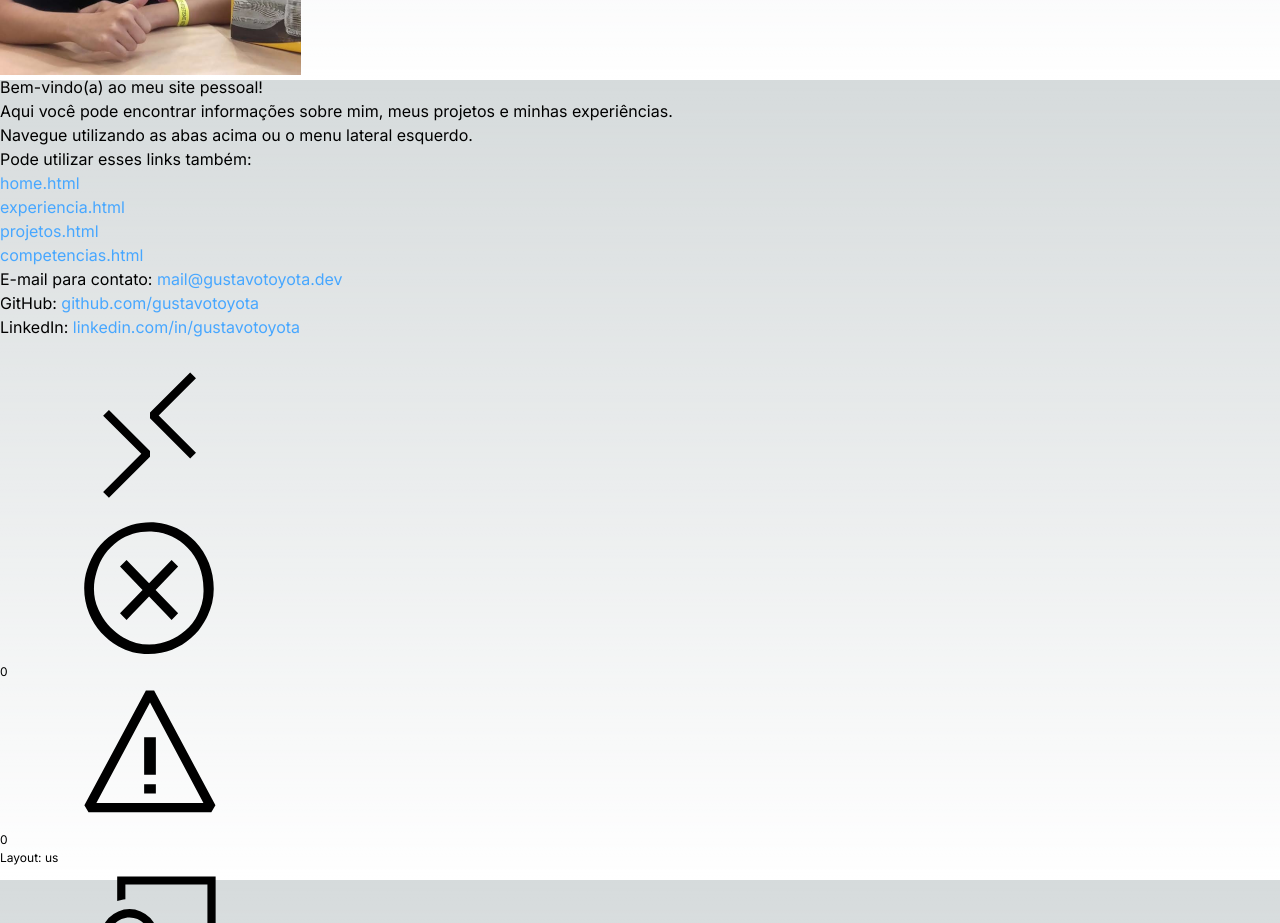
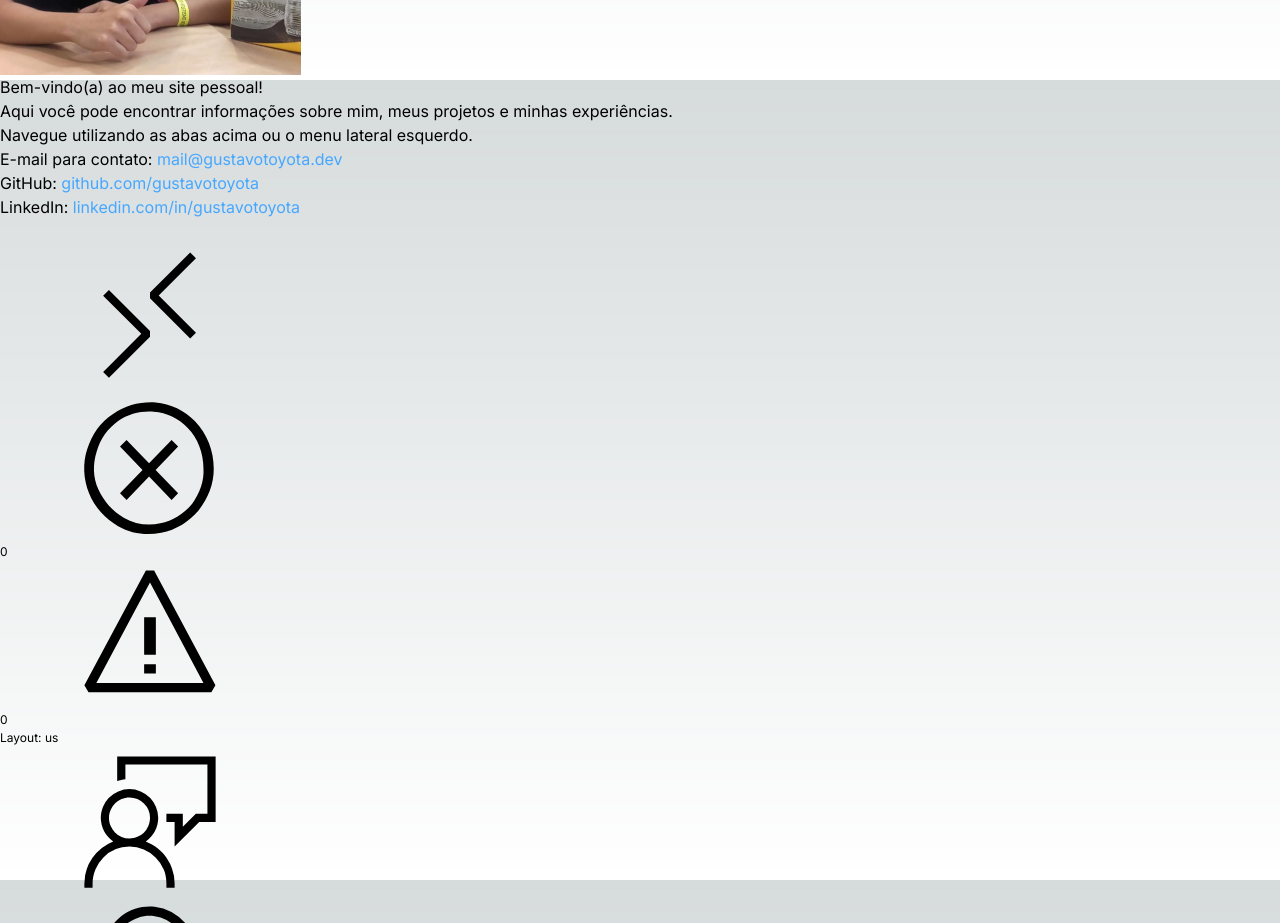
Before and after one commit to gustavotoyota/website, a Next.js app: page / in a window 1280 px wide. Shown: the part 4720-5643 px from the top of the page. Built offline with nearby package versions, Linux system fonts and the light colour scheme.

Commit message:
ui: remove home links

```diff
--- a/src/app/(main)/page.tsx
+++ b/src/app/(main)/page.tsx
@@ -25,18 +25,9 @@ export default function Home() {
           Bem-vindo(a) ao meu site pessoal! \\
           Aqui você pode encontrar informações sobre mim, meus projetos e minhas experiências.
 
-          Navegue utilizando as abas acima ou o menu lateral esquerdo. \\
-          Pode utilizar esses links também:
+          Navegue utilizando as abas acima ou o menu lateral esquerdo.
         `)}
       />
-
-      <ul>
-        {mainFiles.map((file) => (
-          <li key={file.name}>
-            <Link href={file.path}>{file.name}</Link>
-          </li>
-        ))}
-      </ul>
 
       <ReactMarkdown
         linkTarget={"_blank"}
```
